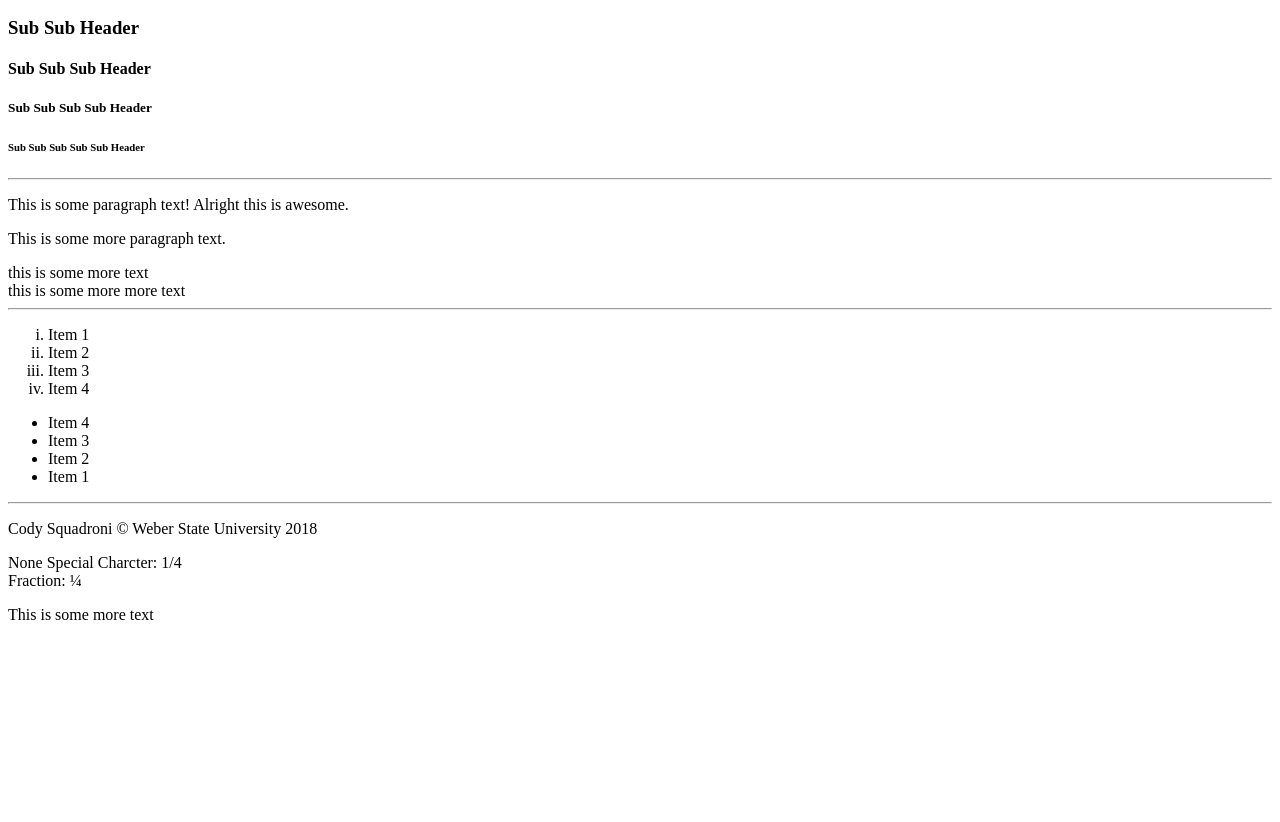
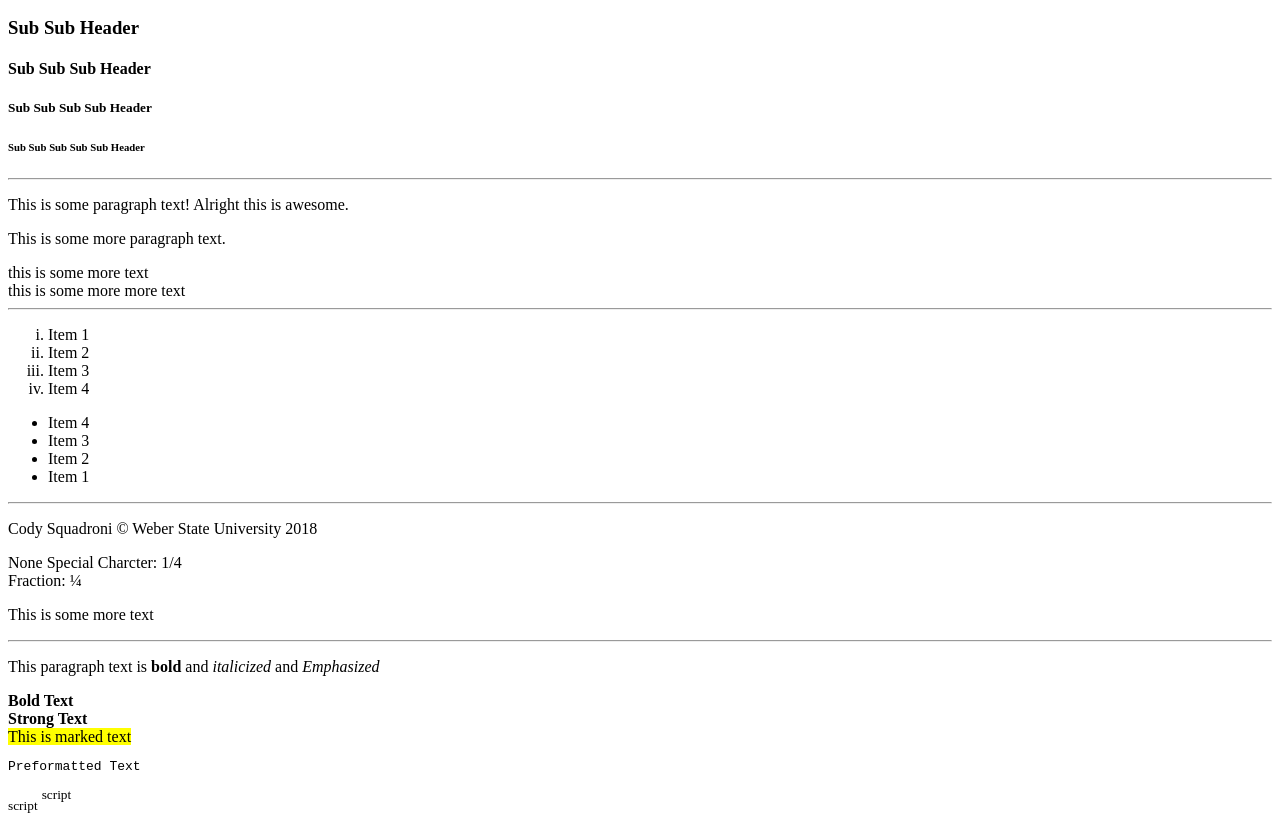
Before and after one commit to enoua5/WEB2350, a plain HTML site: page Participation/week2participation.html in a window 1280 px wide. Shown: the part 110-932 px from the top of the page. Before the commit the page ends 800 px from the top, so only its background shows below. Drawn offline with Linux system fonts and the light colour scheme.

Commit message:
markup elements added

```diff
--- a/Participation/week2participation.html
+++ b/Participation/week2participation.html
@@ -45,6 +45,24 @@
     </p>
 
     <p>This is some more&nbsp;text</p>
+    <hr/>
+
+    <p>This paragraph text is
+        <strong>bold</strong> and
+        <i>italicized</i>
+        and <em>Emphasized</em>
+    </p>
+
+
+    <b>Bold Text</b><br>
+    <strong>Strong Text</strong><br>
+    <mark>This is marked text</mark><br>
+    <pre>Preformatted Text</pre>
+    <sub>script</sub>
+    <sup>script</sup>
+
+
+
 
 </body>
 </html>
```
